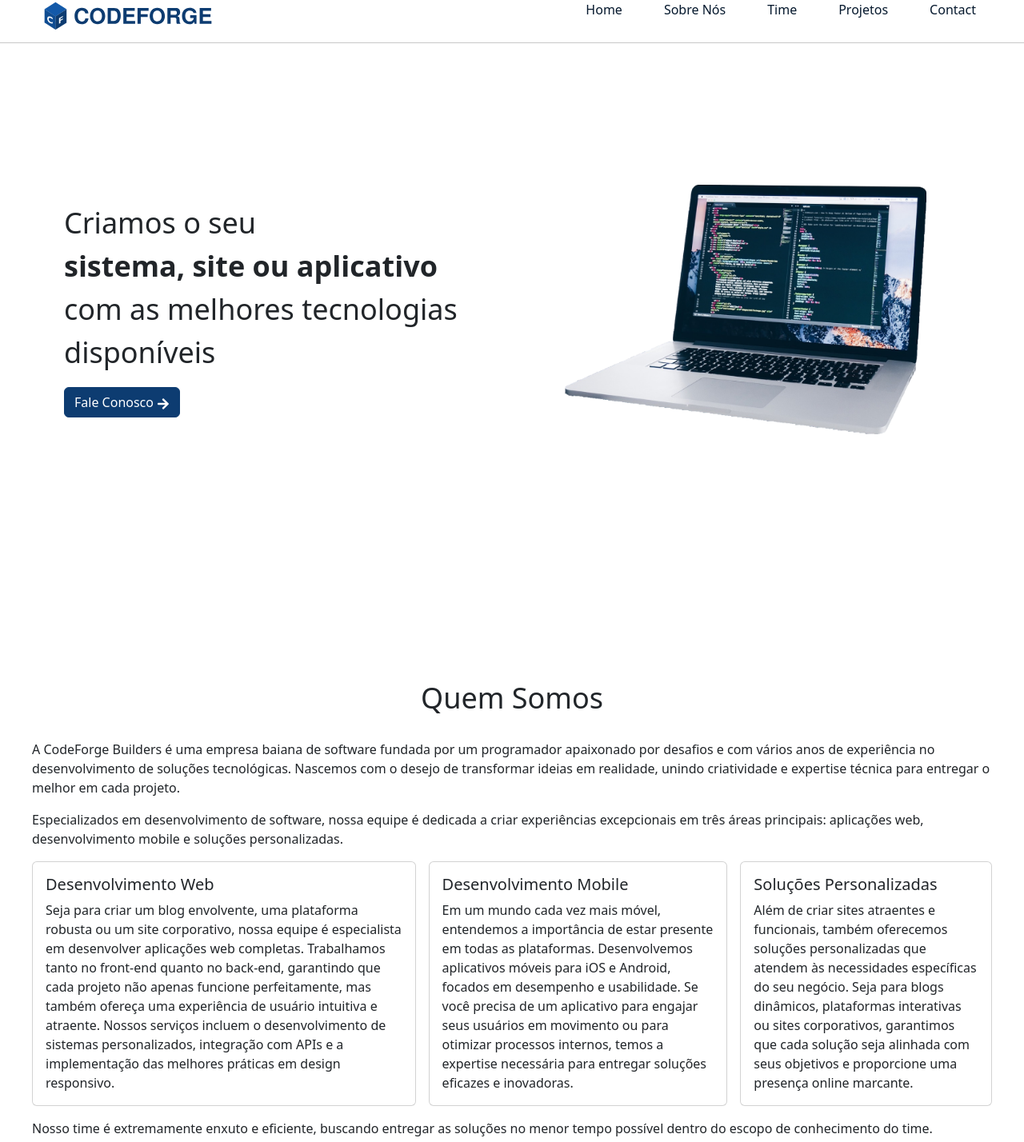
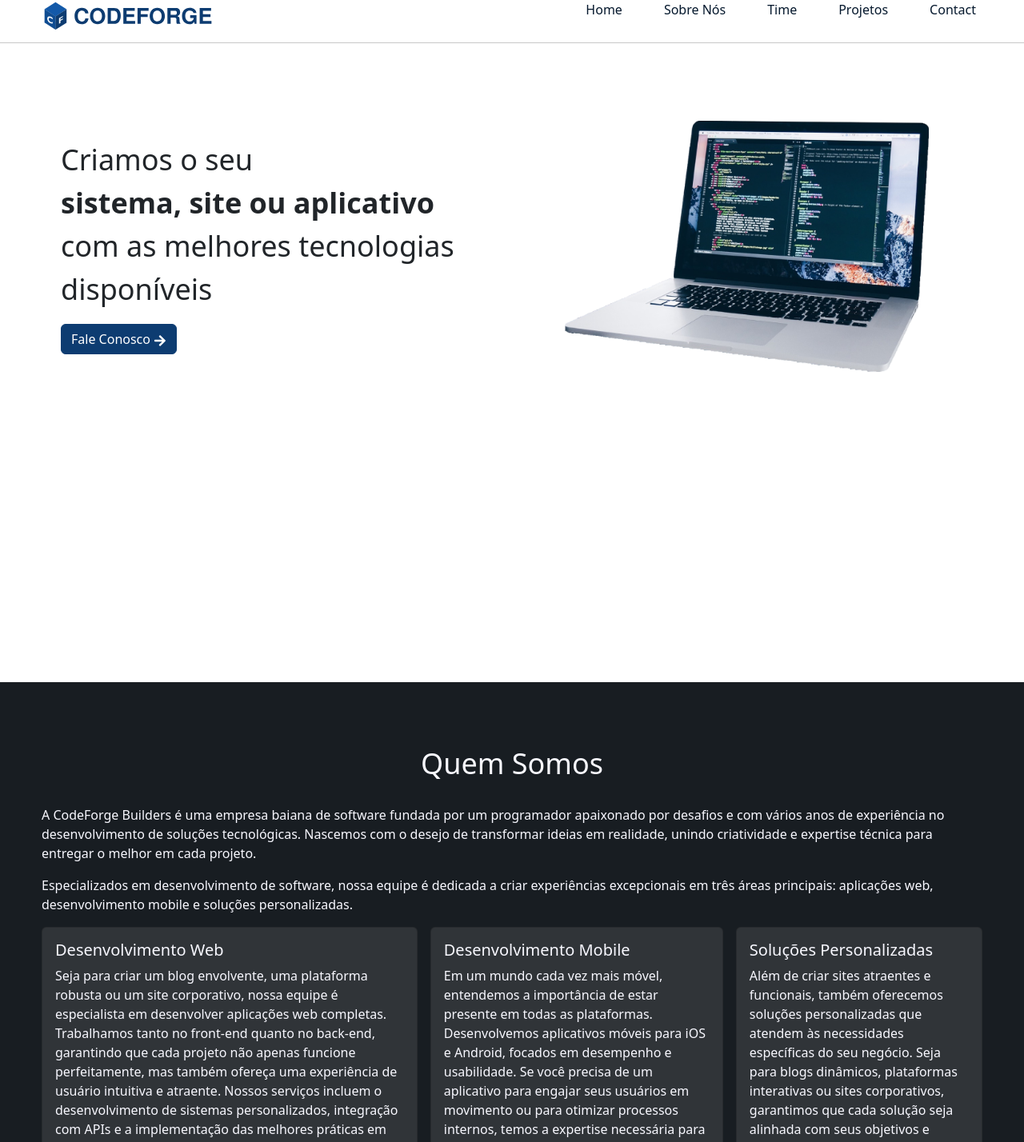
Before and after one commit to Code-Forge-Builders/codeforge-website, a React (Vite) app: page / in a window 1280 px wide. Shown: the part 13-1441 px from the top of the page at 80% size. Built offline with nearby package versions, Linux system fonts and the light colour scheme.

Commit message:
style: Added more styling on about section

```diff
--- a/src/components/MainHeader/MainHeader.css
+++ b/src/components/MainHeader/MainHeader.css
@@ -5,6 +5,7 @@
     background-color: rgba(255, 255, 255);
     width: 100%;
     height: auto;
+    z-index: 100;
 }
 
 .main-header {
--- a/src/index.css
+++ b/src/index.css
@@ -7,8 +7,6 @@
   font-family: OpenSans, Arial, sans-serif;
   line-height: 1.5;
   font-weight: 400;
-
-  background-color: #F8F8FF;
 
 
   font-synthesis: none;
@@ -20,7 +18,13 @@
 
   --borders: #c8c8c8;
   --main-text-color: #05182d;
-  --btn-primary: #0d3c71
+  --btn-primary: #0d3c71;
+  --main-bg: #F8F8FF;
+  --secondary-bg: #181d22;
+  --secondary-bg-light: #303438;
+
+  /* Default  */
+  background-color: var(--main-bg);
 }
 
 a {
--- a/src/layout/MainLayout/MainLayout.css
+++ b/src/layout/MainLayout/MainLayout.css
@@ -10,7 +10,5 @@
   align-items: center;
   justify-content: center;
   margin-top: 66.19px;
-  margin: auto;
-  max-width: 1200px;
   width: 100%;
 }
--- a/src/pages/Home/Home.css
+++ b/src/pages/Home/Home.css
@@ -5,8 +5,28 @@
   transition: filter 300ms;
 }
 
-.hero-container {
+section.container {
+  display: flex;
+  flex-direction: column;
+  max-width: 1200px;
+  margin: auto;
+  margin-top: 66px;
+}
+
+#hero-container {
   min-height: 100vh;
+}
+
+#about {
+  width: 100%;
+  background-color: var(--secondary-bg);
+  color: var(--main-bg);
+  padding: 1rem;
+}
+
+#about .card {
+  background-color: var(--secondary-bg-light);
+  color: var(--main-bg);
 }
 
 #about h1 {
--- a/src/pages/Home/index.tsx
+++ b/src/pages/Home/index.tsx
@@ -15,6 +15,8 @@ function Home() {
   return (
     <>
       <section className="hero-container" id="hero-container">
+        <section className="container">
+          <div className="d-flex">
             <div className="hero-section" id="hero-content">
               <div className="hero-text">
                 Criamos o seu
@@ -30,36 +32,41 @@ function Home() {
             <div className="hero-section" id="hero-image">
               <img src="/assets/hero-image.png" alt="Hero Image" />
             </div>
+          </div>
+        </section>
       </section>
       <section id="about">
+        <section className="container">
           <h1>Quem Somos</h1>
           <section>
             <p>
-            A CodeForge Builders é uma empresa baiana de software fundada por um
-            programador apaixonado por desafios e com vários anos de experiência
-            no desenvolvimento de soluções tecnológicas. Nascemos com o desejo
-            de transformar ideias em realidade, unindo criatividade e expertise
-            técnica para entregar o melhor em cada projeto.
+              A CodeForge Builders é uma empresa baiana de software fundada por
+              um programador apaixonado por desafios e com vários anos de
+              experiência no desenvolvimento de soluções tecnológicas. Nascemos
+              com o desejo de transformar ideias em realidade, unindo
+              criatividade e expertise técnica para entregar o melhor em cada
+              projeto.
             </p>
             <p>
               Especializados em desenvolvimento de software, nossa equipe é
-            dedicada a criar experiências excepcionais em três áreas principais:
-            aplicações web, desenvolvimento mobile e soluções personalizadas.
+              dedicada a criar experiências excepcionais em três áreas
+              principais: aplicações web, desenvolvimento mobile e soluções
+              personalizadas.
             </p>
             <div className="d-flex gap-3 mb-3">
               <Card>
                 <CardBody>
                   <CardTitle>Desenvolvimento Web</CardTitle>
                   <CardText>
-                  Seja para criar um blog envolvente, uma plataforma robusta ou
-                  um site corporativo, nossa equipe é especialista em
+                    Seja para criar um blog envolvente, uma plataforma robusta
+                    ou um site corporativo, nossa equipe é especialista em
                     desenvolver aplicações web completas. Trabalhamos tanto no
-                  front-end quanto no back-end, garantindo que cada projeto não
-                  apenas funcione perfeitamente, mas também ofereça uma
+                    front-end quanto no back-end, garantindo que cada projeto
+                    não apenas funcione perfeitamente, mas também ofereça uma
                     experiência de usuário intuitiva e atraente. Nossos serviços
                     incluem o desenvolvimento de sistemas personalizados,
-                  integração com APIs e a implementação das melhores práticas em
-                  design responsivo.
+                    integração com APIs e a implementação das melhores práticas
+                    em design responsivo.
                   </CardText>
                 </CardBody>
               </Card>
@@ -69,11 +76,11 @@ function Home() {
                   <CardText>
                     Em um mundo cada vez mais móvel, entendemos a importância de
                     estar presente em todas as plataformas. Desenvolvemos
-                  aplicativos móveis para iOS e Android, focados em desempenho e
-                  usabilidade. Se você precisa de um aplicativo para engajar
+                    aplicativos móveis para iOS e Android, focados em desempenho
+                    e usabilidade. Se você precisa de um aplicativo para engajar
                     seus usuários em movimento ou para otimizar processos
-                  internos, temos a expertise necessária para entregar soluções
-                  eficazes e inovadoras.
+                    internos, temos a expertise necessária para entregar
+                    soluções eficazes e inovadoras.
                   </CardText>
                 </CardBody>
               </Card>
@@ -81,27 +88,29 @@ function Home() {
                 <CardBody>
                   <CardTitle>Soluções Personalizadas</CardTitle>
                   <CardText>
-                  Além de criar sites atraentes e funcionais, também oferecemos
-                  soluções personalizadas que atendem às necessidades
-                  específicas do seu negócio. Seja para blogs dinâmicos,
-                  plataformas interativas ou sites corporativos, garantimos que
-                  cada solução seja alinhada com seus objetivos e proporcione
-                  uma presença online marcante.
+                    Além de criar sites atraentes e funcionais, também
+                    oferecemos soluções personalizadas que atendem às
+                    necessidades específicas do seu negócio. Seja para blogs
+                    dinâmicos, plataformas interativas ou sites corporativos,
+                    garantimos que cada solução seja alinhada com seus objetivos
+                    e proporcione uma presença online marcante.
                   </CardText>
                 </CardBody>
               </Card>
             </div>
             <p>
               Nosso time é extremamente enxuto e eficiente, buscando entregar as
-            soluções no menor tempo possível dentro do escopo de conhecimento do
-            time.
+              soluções no menor tempo possível dentro do escopo de conhecimento
+              do time.
             </p>
             <p>
-            Na Codeforge, nosso compromisso é com a excelência e a satisfação do
-            cliente. Trabalhamos em estreita colaboração com você para entender
-            suas necessidades e entregar produtos que superem suas expectativas.
-            Vamos juntos transformar sua visão digital em realidade!
+              Na Codeforge, nosso compromisso é com a excelência e a satisfação
+              do cliente. Trabalhamos em estreita colaboração com você para
+              entender suas necessidades e entregar produtos que superem suas
+              expectativas. Vamos juntos transformar sua visão digital em
+              realidade!
             </p>
+          </section>
         </section>
       </section>
       <section id="team"></section>
```
Lines whose indentation alone changed are shown as unchanged.
